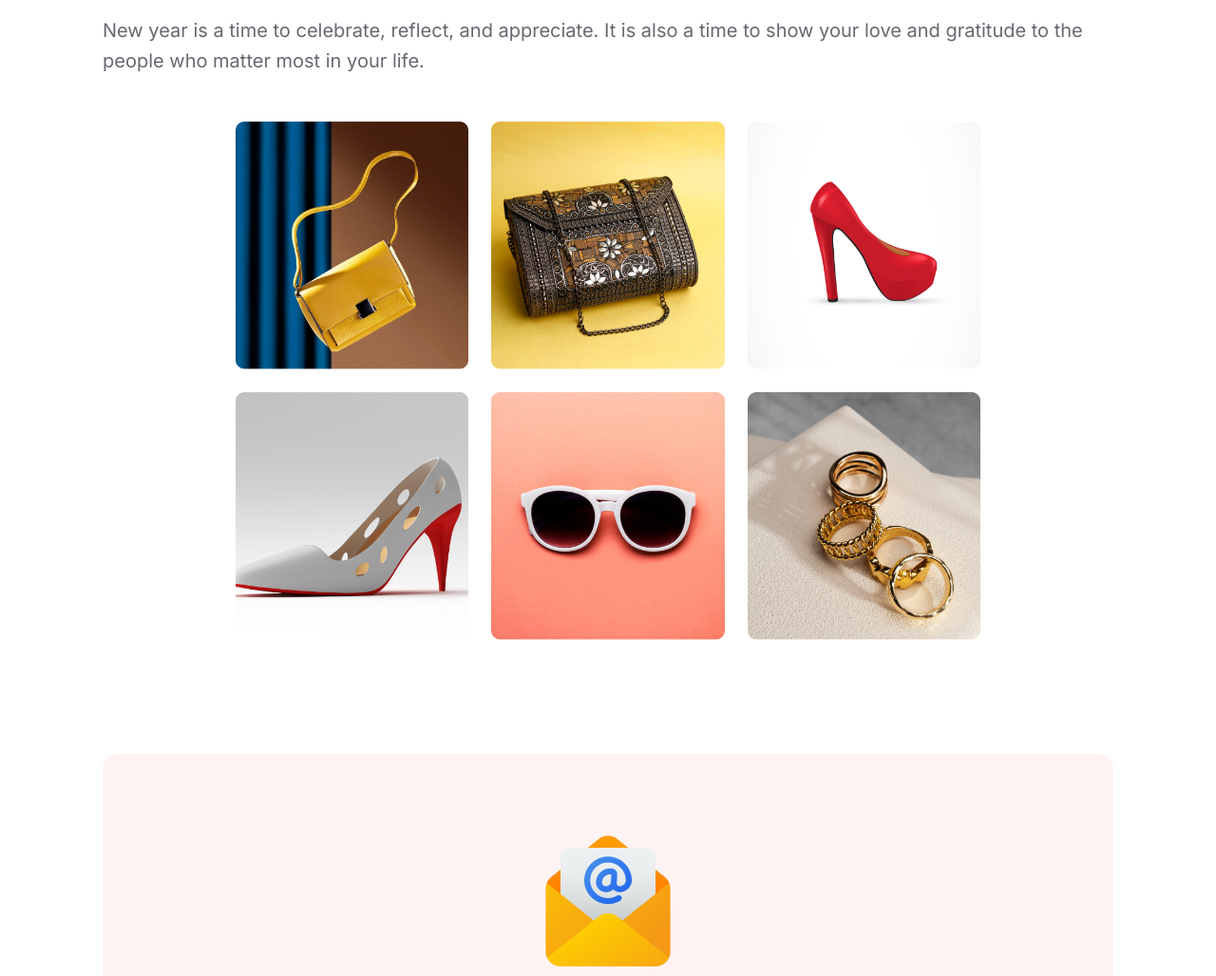
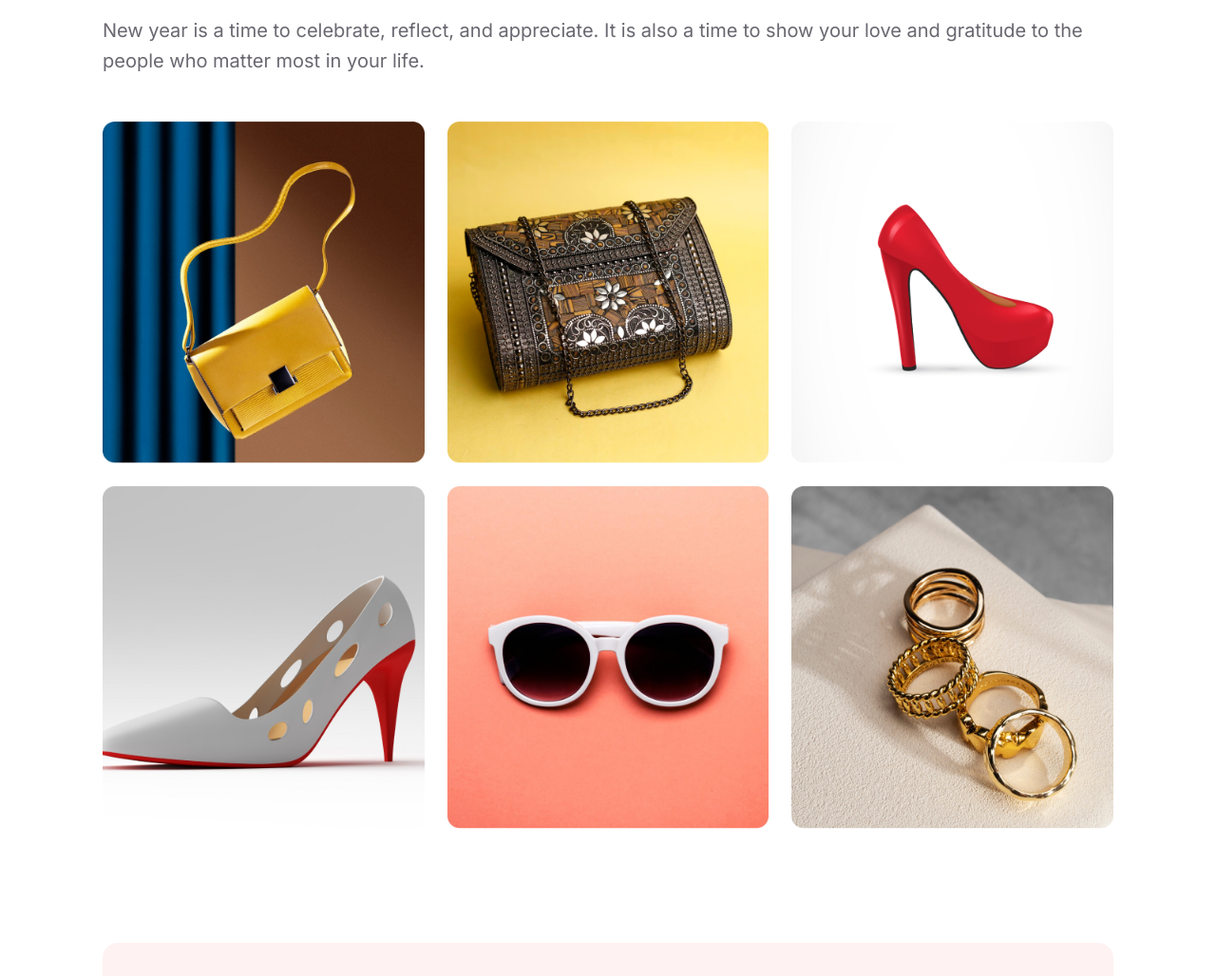
Before and after one commit to Almansur342/New-Year-Assignment, a plain HTML site: page index.html in a window 1280 px wide. Shown: the part 4180-5208 px from the top of the page at 95% size. Drawn offline with Linux system fonts and the light colour scheme.

Commit message:
box problem solved

```diff
--- a/index.html
+++ b/index.html
@@ -3,7 +3,7 @@
   <head>
     <meta charset="UTF-8" />
     <meta name="viewport" content="width=device-width, initial-scale=1.0" />
-    <title>New Year Special</title>
+    <title>New Year Assignment</title>
     <!-- font added -->
     <link rel="preconnect" href="https://fonts.googleapis.com" />
     <link rel="preconnect" href="https://fonts.gstatic.com" crossorigin />
--- a/styles/new-year-special.css
+++ b/styles/new-year-special.css
@@ -252,7 +252,6 @@ body {
 }
 .seven-page-text h4 {
   color: #f00;
-
   font-family: Inter;
   font-size: 24px;
   font-style: normal;
@@ -280,7 +279,7 @@ body {
   display: grid;
   grid-template-columns: repeat(3, 1fr); /* Three columns of equal width */
   gap: 24px;
-  margin: 0px 140px;
+  margin: 0px;
 }
 .seven-page-cards .card {
   width: 100%;
```
